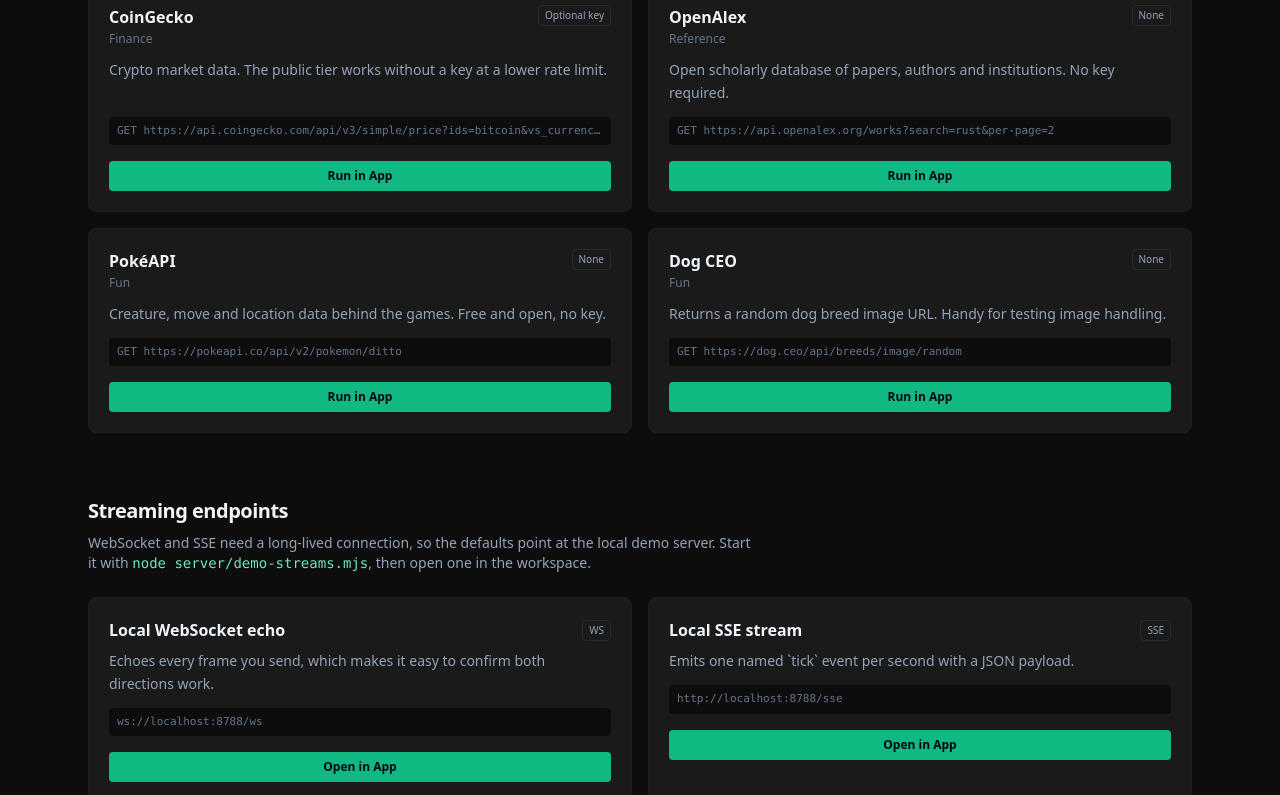
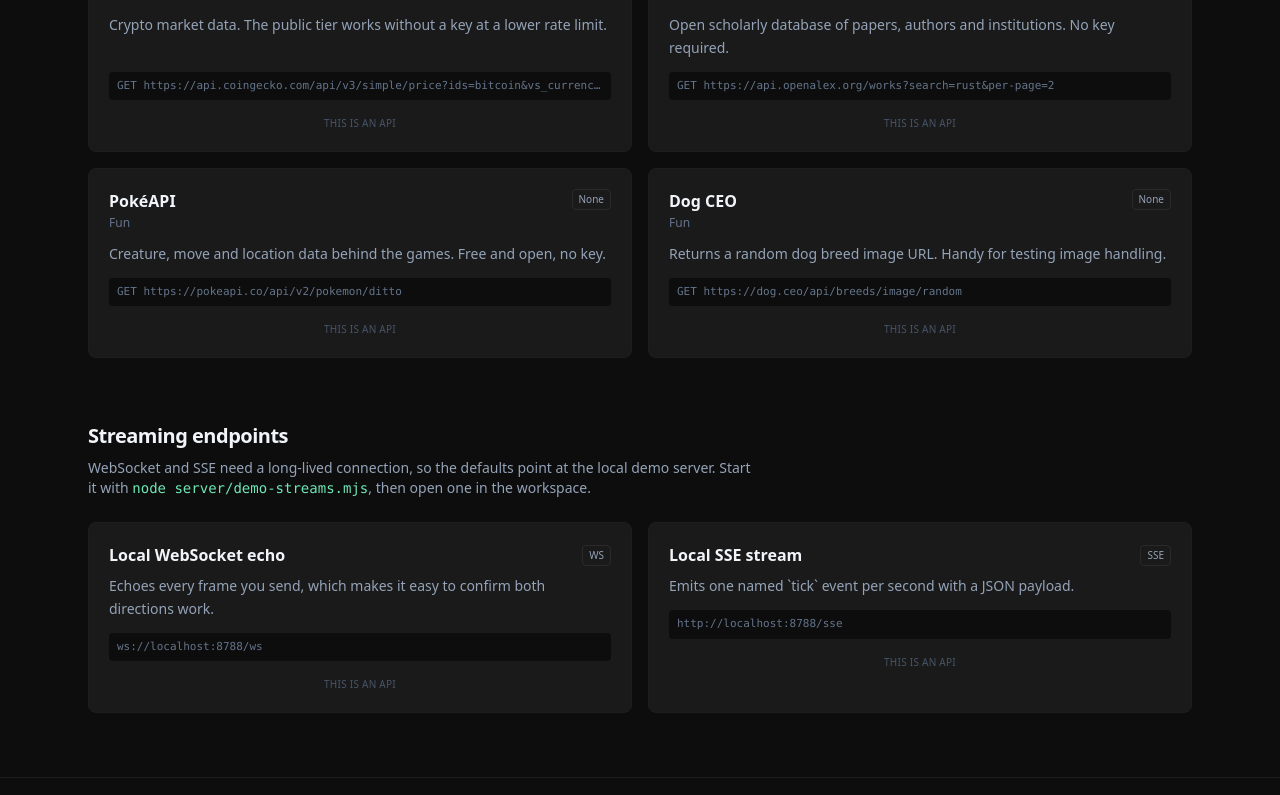
Before and after one commit to S4-coder/postifyx, a Next.js app: page /apis in a window 1280 px wide. Shown: the part 1065-1860 px from the top of the page. Built offline with nearby package versions, Linux system fonts and the light colour scheme.

Commit message:
Remove Workspace from mobile nav; replace Run in App buttons with API label

```diff
--- a/src/app/apis/page.jsx
+++ b/src/app/apis/page.jsx
@@ -1,14 +1,11 @@
 'use client';
 
 import { useMemo, useState } from 'react';
-import { useRouter } from 'next/navigation';
 
 import SiteShell from '@/components/SiteShell';
 import { API_CATEGORIES, PUBLIC_APIS, STREAM_EXAMPLES } from '@/lib/publicApis';
-import { stageRequest } from '@/lib/handOff';
 
 export default function ApisPage() {
-  const router = useRouter();
   const [category, setCategory] = useState('All');
   const [query, setQuery] = useState('');
 
@@ -21,10 +18,6 @@
       return matchesCategory && matchesQuery;
     });
   }, [category, query]);
-
-  const run = (api) => {
-    if (stageRequest(api)) router.push('/app');
-  };
 
   return (
     <SiteShell>
@@ -83,9 +76,9 @@
                 {api.method} {api.url}
               </code>
 
-              <button type="button" onClick={() => run(api)} className="oc-btn-primary mt-4 w-full">
-                Run in App
-              </button>
+              <p className="mt-4 text-center text-[10px] uppercase tracking-wide text-slate-600">
+                This is an API
+              </p>
             </article>
           ))}
         </div>
@@ -120,17 +113,9 @@
               <code className="mt-3 block truncate rounded bg-[#0d0d0d] px-2 py-1.5 font-mono text-[11px] text-slate-500">
                 {stream.url}
               </code>
-              <button
-                type="button"
-                onClick={() => {
-                  if (stageRequest({ url: stream.url, headers: stream.headers, protocol: stream.protocol })) {
-                    router.push('/app');
-                  }
-                }}
-                className="oc-btn-primary mt-4 w-full"
-              >
-                Open in App
-              </button>
+              <p className="mt-4 text-center text-[10px] uppercase tracking-wide text-slate-600">
+                This is an API
+              </p>
             </article>
           ))}
         </div>
--- a/src/components/SiteShell.jsx
+++ b/src/components/SiteShell.jsx
@@ -5,7 +5,6 @@
 import { Menu, X } from 'lucide-react';
 
 const NAV = [
-  { href: '/app', label: 'Workspace' },
   { href: '/apis', label: 'API Directory' },
   { href: '/docs', label: 'Docs' },
   { href: '/download', label: 'Download' },
```
